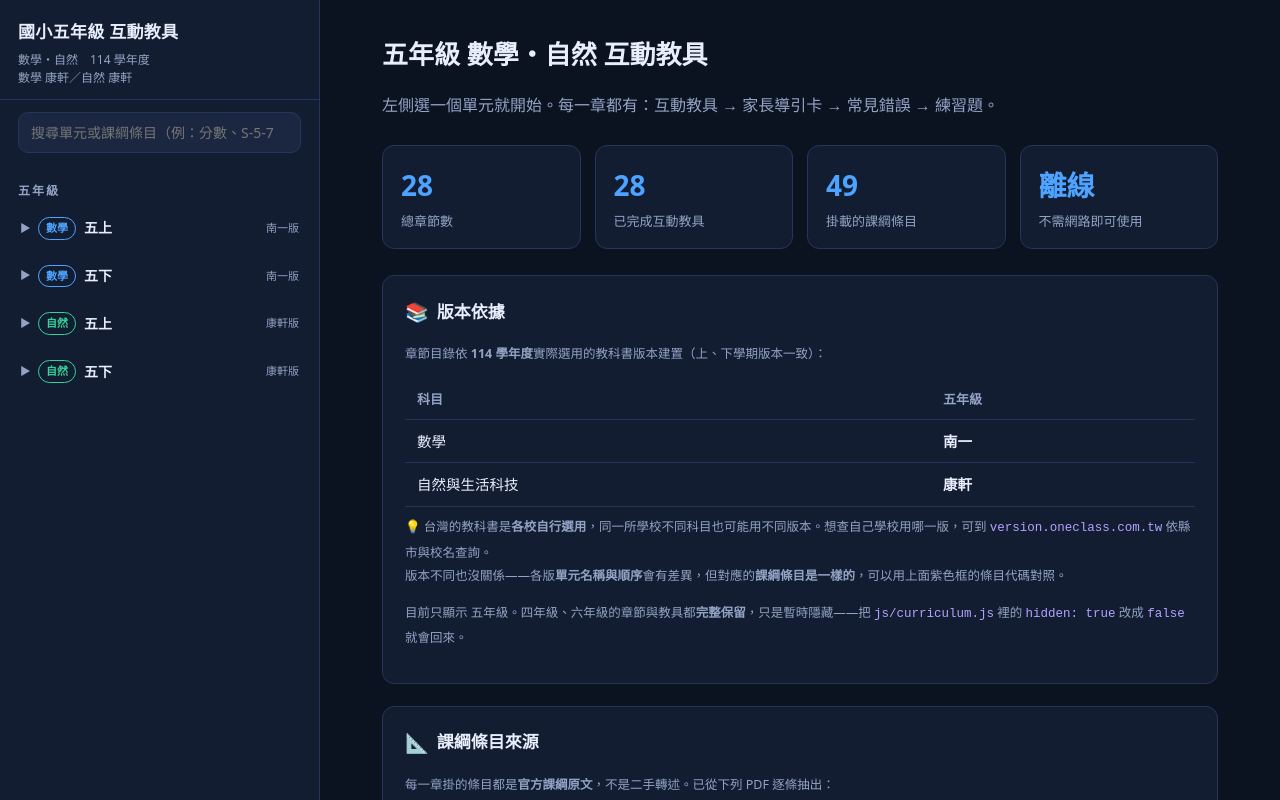
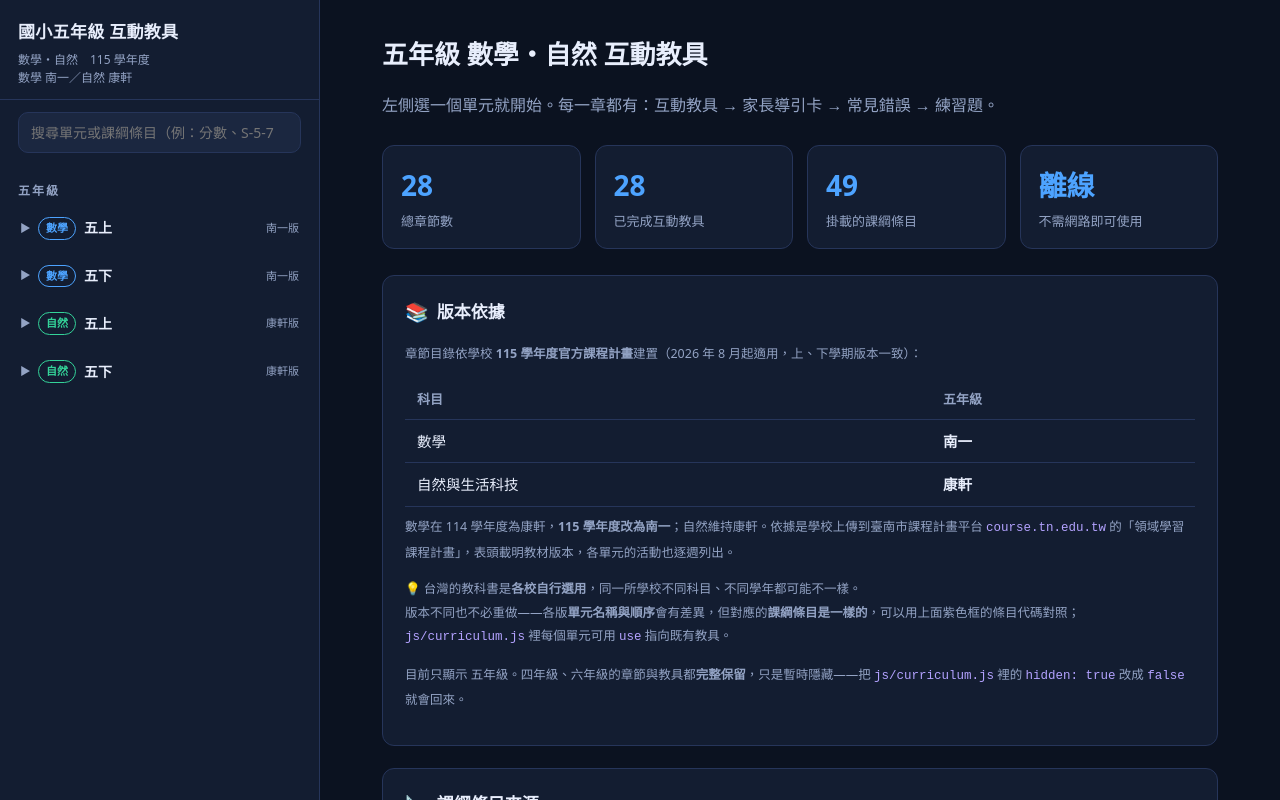
Before and after one commit to yxlin1/elementary-interactive, a plain HTML site: page index.html in a window 1280 px wide. Drawn offline with Linux system fonts and the light colour scheme.

Commit message:
全面對正 115 學年度：數學改南一
- README 版本依據改為學校 115 學年度課程計畫（數學 康軒→南一、自然維持康軒）
- README 數學單元表重寫為南一 10+10 單元；自然單元名稱對正官方（大地的奧祕、植物世界面面觀）
- 移除已解決的「尚待確認」章節
- 側欄與首頁「版本依據」卡片同步更新
- 各教具檔頭改註記教具 id 與南一單元對應（教具由 use 欄位跨版本共用）

Co-Authored-By: Claude Opus 5 <noreply@anthropic.com>

```diff
--- a/chapters/m5a-factors.js
+++ b/chapters/m5a-factors.js
@@ -1,6 +1,6 @@
 /* ============================================================
-   五上 數學（康軒）第 2 單元　因數與公因數
-   五上 數學（康軒）第 3 單元　倍數與公倍數
+   教具 m5a-u2 因數與公因數　m5a-u3 倍數與公倍數
+   南一 115：兩個一起掛在五上 第 2 單元「因數和倍數」
    課綱 N-5-3「公因數和公倍數：因數、倍數、公因數、公倍數、
                 最大公因數、最小公倍數的意義。」
         備註：以概念認識為主，<b>不用短除法</b>。
--- a/chapters/m5a-fractions.js
+++ b/chapters/m5a-fractions.js
@@ -1,6 +1,6 @@
 /* ============================================================
-   五上 數學（康軒）第 4 單元　擴分、約分和通分
-   五上 數學（康軒）第 6 單元　異分母分數的加減
+   教具 m5a-u4 擴分、約分和通分　m5a-u6 異分母分數的加減
+   南一 115：五上 第 4 單元／第 6 單元（單元名稱相同）
    課綱 N-5-4「異分母分數：用約分、擴分處理等值分數並做比較。
                 用通分做異分母分數的加減。養成利用約分化簡分數計算習慣。」
    ------------------------------------------------------------
--- a/chapters/m5a-u1-decimal.js
+++ b/chapters/m5a-u1-decimal.js
@@ -1,5 +1,6 @@
 /* ============================================================
-   五上 數學（康軒）第 1 單元　多位小數與加減
+   教具 m5a-u1　多位小數與加減（位值表）
+   南一 115：五下 第 2 單元「數的十進位結構」的其中一個教具
    課綱 N-5-1「十進位的位值系統：「兆位」至「千分位」。整合整數與小數。
                 理解基於位值系統可延伸表示更大的數和更小的數。」
    教具：可點擊的位值表。每一位加減、看整體數值怎麼變，
--- a/chapters/m5a-u10-solids.js
+++ b/chapters/m5a-u10-solids.js
@@ -1,5 +1,6 @@
 /* ============================================================
-   五上 數學（康軒）第 10 單元　柱體、錐體和球
+   教具 m5a-u10　柱體、錐體和球
+   南一 115：五下 第 10 單元「柱體、錐體和球體」
    課綱 S-5-7 / S-5-6
    教具：立體 → 展開圖 連續動畫。可拖曳旋轉、可暫停在任何展開角度。
    ============================================================ */
--- a/chapters/m5a-u5-polygon.js
+++ b/chapters/m5a-u5-polygon.js
@@ -1,5 +1,6 @@
 /* ============================================================
-   五上 數學（康軒）第 5 單元　多邊形與扇形
+   教具 m5a-u5　多邊形與扇形
+   南一 115：五上 第 3 單元「多邊形」與五下 第 4 單元「扇形」共用
    課綱 S-5-1「三角形與四邊形的性質：操作活動與簡單推理。
                 含三角形三內角和為 180 度。三角形任意兩邊和大於第三邊。
                 平行四邊形的對邊相等、對角相等。」
--- a/chapters/m5a-u7-symmetry.js
+++ b/chapters/m5a-u7-symmetry.js
@@ -1,5 +1,6 @@
 /* ============================================================
-   五上 數學（康軒）第 7 單元　線對稱圖形
+   教具 m5a-u7　線對稱圖形
+   南一 115：五上 第 5 單元
    課綱 S-5-4「線對稱：線對稱的意義。「對稱軸」、「對稱點」、「對稱邊」、
                 「對稱角」。由操作活動知道特殊平面圖形的線對稱性質。
                 利用線對稱做簡單幾何推理。製作或繪製線對稱圖形。」
--- a/chapters/m5a-u8-arith.js
+++ b/chapters/m5a-u8-arith.js
@@ -1,5 +1,6 @@
 /* ============================================================
-   五上 數學（康軒）第 8 單元　整數四則運算
+   教具 m5a-u8　整數四則運算
+   南一 115：五上 第 7 單元「整數四則計算」
    課綱 R-5-1「三步驟問題併式：建立將計算步驟併式的習慣，以三步驟為主。
                 介紹「平均」。與分配律連結。」
         R-5-2「四則計算規律（II）：乘除混合計算。「乘法對加法或減法的分配律」。
--- a/chapters/m5a-u9-area.js
+++ b/chapters/m5a-u9-area.js
@@ -1,5 +1,6 @@
 /* ============================================================
-   五上 數學（康軒）第 9 單元　面積
+   教具 m5a-u9　面積
+   南一 115：五上 第 8 單元「平行四邊形、三角形和梯形的面積」
    課綱 S-5-2「三角形與四邊形的面積：操作活動與推理。
                 利用切割重組，建立面積公式，並能應用。」
    教具：把平行四邊形／三角形／梯形，用「剪一刀移過去」或
--- a/chapters/m5b-decimal.js
+++ b/chapters/m5b-decimal.js
@@ -1,7 +1,6 @@
 /* ============================================================
-   五下 數學（康軒）第 4 單元　小數的乘法
-   五下 數學（康軒）第 5 單元　十進位結構
-   五下 數學（康軒）第 6 單元　整數、小數除以整數
+   教具 m5b-u4 小數的乘法　m5b-u5 十進位結構　m5b-u6 整數、小數除以整數
+   南一 115：五下 第 3／第 2／第 6 單元
    課綱 N-5-8 / N-5-1 / N-5-9・N-5-11
    ============================================================ */
 
--- a/chapters/m5b-misc.js
+++ b/chapters/m5b-misc.js
@@ -1,7 +1,6 @@
 /* ============================================================
-   五下 數學（康軒）第 8 單元　比率與百分率
-   五下 數學（康軒）第 9 單元　時間的乘除
-   五下 數學（康軒）第 10 單元　生活中的大單位
+   教具 m5b-u8 比率與百分率　m5b-u9 時間的乘除　m5b-u10 生活中的大單位
+   南一 115：五下 第 8／五上 第 9／五下 第 7 單元
    課綱 N-5-10 / N-5-16 / N-5-12・N-5-13
    ============================================================ */
 
--- a/chapters/m5b-solid.js
+++ b/chapters/m5b-solid.js
@@ -1,6 +1,6 @@
 /* ============================================================
-   五下 數學（康軒）第 3 單元　容積
-   五下 數學（康軒）第 7 單元　表面積
+   教具 m5b-u3 容積　m5b-u7 表面積
+   南一 115：五下 第 9 單元「容積和容量」／五上 第 10 單元「正方體和長方體」
    課綱 N-5-15「解題：容積。容量、容積和體積間的關係。知道液體體積的意義。」
                 備註：教學中須包含如何以容積的想法求不規則物體的體積。
         S-5-5「正方體和長方體：計算體積與表面積。」
--- a/chapters/m5b-u1-volume.js
+++ b/chapters/m5b-u1-volume.js
@@ -1,5 +1,6 @@
 /* ============================================================
-   五下 數學（康軒）第 1 單元　體積
+   教具 m5b-u1　體積
+   南一 115：五下 第 5 單元「體積」；也是五上 第 10 單元「正方體和長方體」的教具之一
    課綱 N-5-14 / S-5-5
    教具：用 1 立方公分小方塊堆出長方體。可一層一層堆、可看透視、
          可切換到「1 立方公尺有多大」的實感比較。
--- a/chapters/m5b-u2-fraction-calc.js
+++ b/chapters/m5b-u2-fraction-calc.js
@@ -1,5 +1,6 @@
 /* ============================================================
-   五下 數學（康軒）第 2 單元　分數的計算
+   教具 m5b-u2　分數的計算
+   南一 115：五下 第 1 單元
    課綱 N-5-5「分數的乘法：整數乘以分數、分數乘以分數的意義。知道用約分
                 簡化乘法計算。<b>處理乘積一定比被乘數大的錯誤類型</b>。
                 透過分數計算的公式，知道乘法交換律在分數也成立。」
--- a/index.html
+++ b/index.html
@@ -16,7 +16,7 @@
   <aside class="sidebar">
     <div class="sb-head">
       <h1><a id="homeLink" href="#" style="color:inherit;text-decoration:none">國小五年級 互動教具</a></h1>
-      <p class="sub">數學・自然　114 學年度<br>數學 康軒／自然 康軒</p>
+      <p class="sub">數學・自然　115 學年度<br>數學 南一／自然 康軒</p>
     </div>
     <input id="search" class="sb-search" type="search" placeholder="搜尋單元或課綱條目（例：分數、S-5-7）" autocomplete="off">
     <nav id="tree" class="sb-tree"></nav>
--- a/js/app.js
+++ b/js/app.js
@@ -242,13 +242,15 @@
       '</div>' +
 
       '<div class="card"><h3><span class="ico">📚</span><span>版本依據</span></h3>' +
-      '<p class="src-note">章節目錄依 <b>114 學年度</b>實際選用的教科書版本建置（上、下學期版本一致）：</p>' +
+      '<p class="src-note">章節目錄依學校 <b>115 學年度官方課程計畫</b>建置（2026 年 8 月起適用，上、下學期版本一致）：</p>' +
       '<table><thead><tr><th>科目</th>' + gradeNames.map(n => '<th>' + n + '</th>').join('') +
       '</tr></thead><tbody>' + verRows + '</tbody></table>' +
-      '<p class="src-note">💡 台灣的教科書是<b>各校自行選用</b>，同一所學校不同科目也可能用不同版本。' +
-      '想查自己學校用哪一版，可到 <code>version.oneclass.com.tw</code> 依縣市與校名查詢。<br>' +
-      '版本不同也沒關係——各版<b>單元名稱與順序</b>會有差異，但對應的<b>課綱條目是一樣的</b>，' +
-      '可以用上面紫色框的條目代碼對照。</p>' +
+      '<p class="src-note">數學在 114 學年度為康軒，<b>115 學年度改為南一</b>；自然維持康軒。' +
+      '依據是學校上傳到臺南市課程計畫平台 <code>course.tn.edu.tw</code> 的「領域學習課程計畫」，' +
+      '表頭載明教材版本，各單元的活動也逐週列出。</p>' +
+      '<p class="src-note">💡 台灣的教科書是<b>各校自行選用</b>，同一所學校不同科目、不同學年都可能不一樣。<br>' +
+      '版本不同也不必重做——各版<b>單元名稱與順序</b>會有差異，但對應的<b>課綱條目是一樣的</b>，' +
+      '可以用上面紫色框的條目代碼對照；<code>js/curriculum.js</code> 裡每個單元可用 <code>use</code> 指向既有教具。</p>' +
       (CURRICULUM.length > VISIBLE.length
         ? '<p class="src-note">目前只顯示 ' + gradeNames.join('、') + '。' +
           CURRICULUM.filter(g => g.hidden).map(g => g.grade).join('、') +
```
Also changed, not shown: js/curriculum.js (+6 -4 lines), 1 other file.
